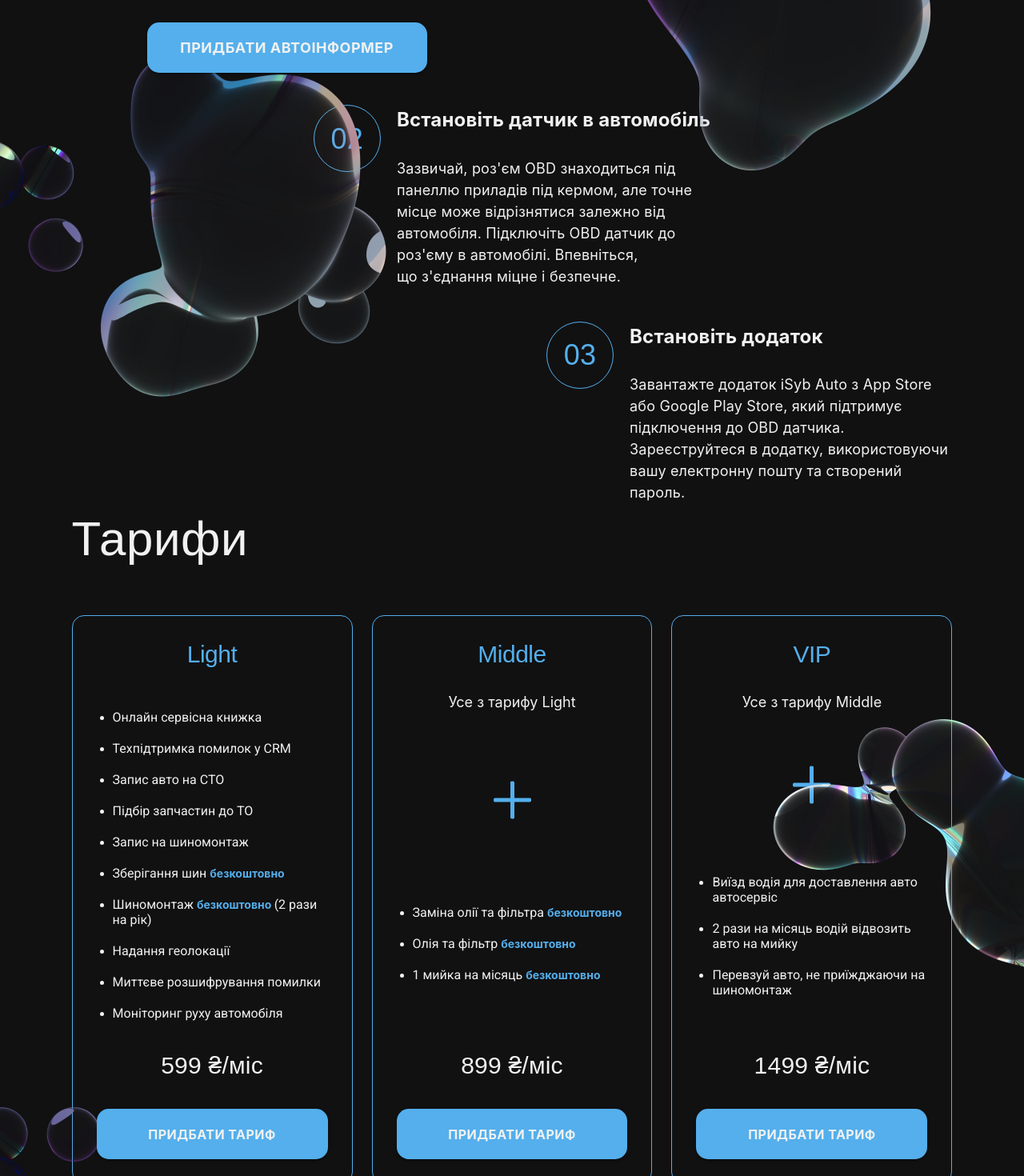
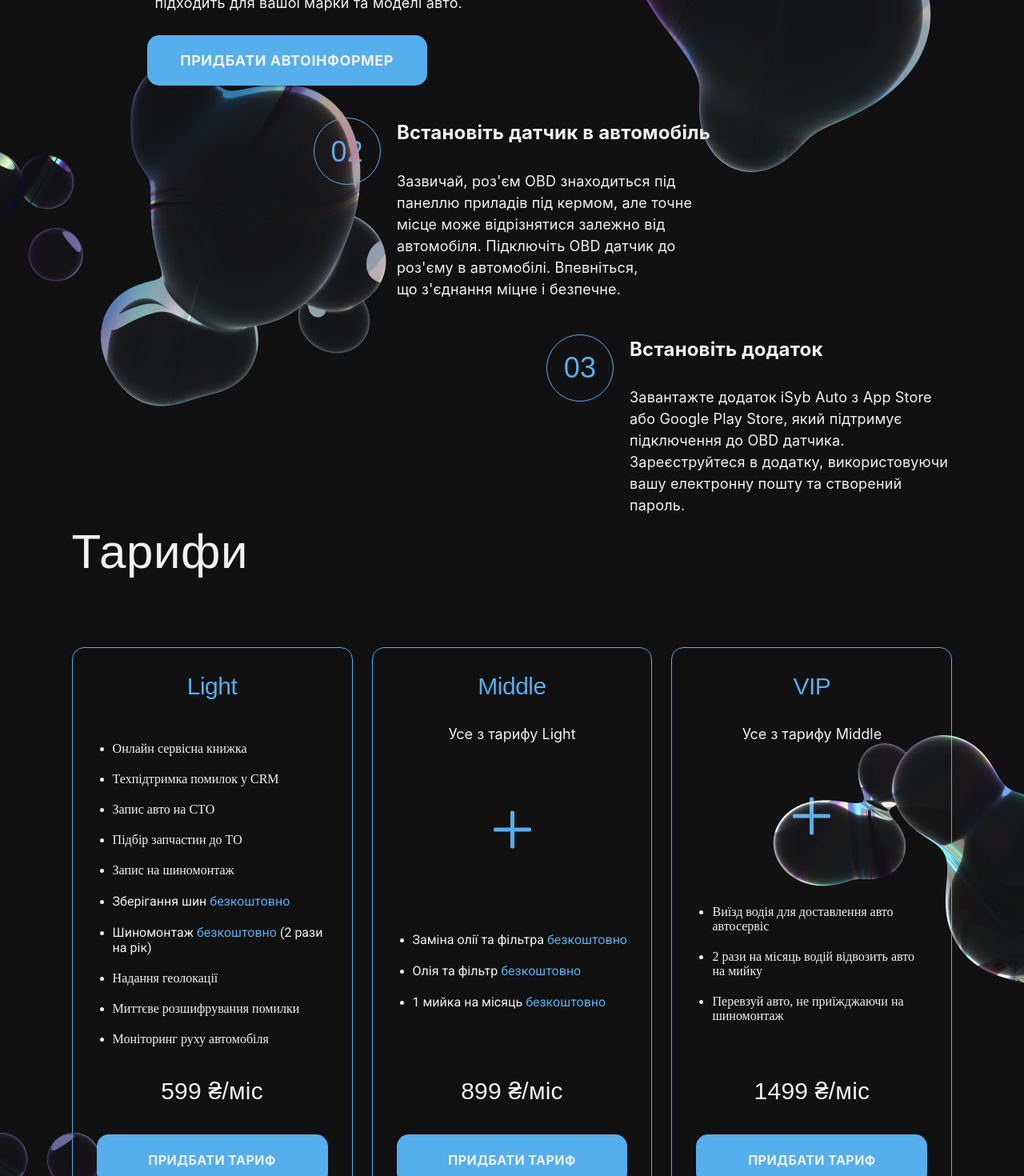
Before and after one commit to TM-OBD/obd_front, a React (Create React App) app in the folder frontend/: page / in a window 1280 px wide. Shown: the part 1200-2670 px from the top of the page at 80% size. Built offline with nearby package versions, Linux system fonts and the light colour scheme; a web font is replaced by a local one.

Commit message:
add some  adaptive to Tariffs and AboutUs block

```diff
--- a/frontend/src/components/Body/AboutUs/AboutUs.js
+++ b/frontend/src/components/Body/AboutUs/AboutUs.js
@@ -29,6 +29,18 @@ const StyledGrid = styled(Grid)`
   }
 `;
 
+const StyledBackgroundImage = styled(Box)`
+
+position: absolute;
+background-repeat: no-repeat;
+width: 100%;
+height: 100%;
+
+  @media(max-width: 600px){
+	display: none;
+  }
+`
+
 function AboutUs() {
   return (
     <Container id="AboutUs">
@@ -42,18 +54,14 @@ function AboutUs() {
       >
         Про нас
       </Typography>
-      <Box
+      <StyledBackgroundImage
         sx={{
-          position: "absolute",
           backgroundImage: `url(${Bubbles})`,
-          backgroundRepeat: "no-repeat",
           backgroundPosition: "left 100%",
           left: 0,
-          width: "100%",
-          height: "100%",
           zIndex: 1,
         }}
-      ></Box>
+      ></StyledBackgroundImage>
       <Grid
         container
         paddingTop={'50px'}
--- a/frontend/src/components/Body/HIW/HowItWorks.js
+++ b/frontend/src/components/Body/HIW/HowItWorks.js
@@ -19,6 +19,10 @@ const Container = styled(Box)`
   @media(max-width: 450px){
 	margin-top: 50px;
   }
+
+  @media(max-width: 375px){
+	padding: 0 5.5% 0 5.5%;
+  }
 `;
 
 const StyledButton = styled(Button)`
@@ -31,6 +35,43 @@ const StyledButton = styled(Button)`
   }
 `
 
+const StyledBackgroundImage = styled(Box)`
+
+position: absolute;
+background-repeat: no-repeat;
+width: 100%;
+height: 100%;
+
+  @media(max-width: 600px){
+	display: none;
+  }
+`
+const StyledTitle = styled(Typography)`
+
+@media(max-width: 375px){
+	width: 336px;
+	max-height: 50px;
+}
+`
+
+const StyledCircle = styled(Box)`
+
+display: flex;
+align-items: center;
+justify-content: center;
+width: 84px;
+height: 84px;
+border-radius: 100%;
+border: 1px solid;
+stroke-width: 1px;
+border-color: #54AFEC;
+
+@media(max-width: 375px){
+	width: 60px;
+	height: 60px;
+}
+`
+
 function HowItWorks() {
   return (
     <Container id="HIW">
@@ -39,43 +80,36 @@ function HowItWorks() {
           position: "relative",
         }}
       >
-        <Box
+        <StyledBackgroundImage
           sx={{
-            position: "absolute",
             backgroundImage: `url(${FirstBG})`,
-            backgroundRepeat: "no-repeat",
             backgroundPosition: "0px 75%",
 				marginLeft: '-15%',
-            width: "100%",
-            height: "100%",
 				zIndex: 3,
           }}
-        ></Box>
-        <Box
+        ></StyledBackgroundImage>
+        <StyledBackgroundImage
           sx={{
-            position: "absolute",
             backgroundImage: `url(${SecondBG})`,
-            backgroundRepeat: "no-repeat",
             backgroundPosition: "100% 10%",
-            width: "100%",
-            height: "100%",
           }}
-        ></Box>
-        <Typography
+        ></StyledBackgroundImage>
+        <StyledTitle
           fontFamily={"Unbounded, sans-serif"}
           fontWeight={"400"}
-			 fontSize={{ md: "60px", sm: '48px', xs: '36px'}}
+			 fontSize={{ md: "60px", sm: '48px', xs: '39px'}}
           sx={{
             color: (theme) => theme.palette.primary.main,
           }}
         >
           Як це працює
-        </Typography>
+        </StyledTitle>
         <Grid
           container
           spacing={2}
           flexDirection={"column"}
           paddingTop={{sm: "50px", xs: "30px"}}
+			 marginTop={0}
         >
           {blockData.map((item, index) => (
 				<>
@@ -86,34 +120,22 @@ function HowItWorks() {
                 display: "flex",
                 alignItems: "start",
 					 justifyContent: index === 0 ? 'start' : index === 1 ? 'center' : 'end',
-					 marginTop: index === 1 ? '24px' : '0px'
+					 marginTop: index === 1 ? '24px' : '0px',
               }}
             >
-              <Box
-                sx={{
-                  display: "flex",
-                  alignItems: "center",
-                  justifyContent: "center",
-                  width: "84px",
-                  height: "84px",
-                  borderRadius: "100%",
-                  border: "1px solid",
-                  strokeWidth: "1px",
-                  borderColor: (theme) => theme.palette.primary.borderBlue,
-                }}
-              >
+              <StyledCircle>
                 <Typography
                   variant="h6"
                   fontFamily={"Unbounded, sans-serif"}
                   fontWeight={"400"}
-                  fontSize={{sm: "36px", xs: '30'}}
+                  fontSize={{sm: "36px", xs: '25'}}
                   sx={{
                     color: (theme) => theme.palette.primary.borderBlue,
                   }}
                 >
                   {item.id}
                 </Typography>
-              </Box>
+              </StyledCircle>
               <Box paddingLeft={{sm: "20px", xs: '10px'}}>
                 <Typography
                   variant="h6"
@@ -122,6 +144,7 @@ function HowItWorks() {
                   fontSize={{sm: "24px", xs: '20px'}}
                   sx={{
                     color: (theme) => theme.palette.primary.main,
+						  display: 'flex',
                   }}
                 >
                   {item.title}
--- a/frontend/src/components/Body/Tarifs/Tariffs.js
+++ b/frontend/src/components/Body/Tarifs/Tariffs.js
@@ -20,7 +20,11 @@ const Container = styled(Box)`
   }
 
   @media(max-width: 450px){
-    margin-top: 50px;
+    margin-top: 60px;
+  }
+
+  @media(max-width: 375px){
+	padding: 0 5.5% 0 5.5%;
   }
 `;
 
@@ -46,6 +50,18 @@ const StyledButton = styled(Button)`
   }
 `
 
+const StyledBackgroundImage = styled(Box)`
+
+position: absolute;
+background-repeat: no-repeat;
+width: 100%;
+height: 100%;
+
+  @media(max-width: 600px){
+	display: none;
+  }
+`
+
 
 function Tariffs() {
   return (
@@ -53,45 +69,38 @@ function Tariffs() {
       <Typography
         fontFamily={"Unbounded, sans-serif"}
         fontWeight={"400"}
-        fontSize={{ md: "60px", sm: '48px', xs: '36px'}}
+        fontSize={{ md: "60px", sm: '48px', xs: '40px'}}
         sx={{
           color: (theme) => theme.palette.primary.main,
         }}
       >
         Тарифи
       </Typography>
-		<Box
+		<StyledBackgroundImage
   sx={{
-    position: "absolute",
     backgroundImage: `url(${FirstBB})`,
-    backgroundRepeat: "no-repeat",
     backgroundPosition: "left 100%",
     left: 0,
-    width: "100%",
-    height: "100%",
     zIndex: 1,
   }}
-></Box>
-<Box
+></StyledBackgroundImage>
+<StyledBackgroundImage
   sx={{
-    position: "absolute",
     backgroundImage: `url(${SecondBB})`,
-    backgroundRepeat: "no-repeat",
     backgroundPosition: "right 25%",
     right: 0,
-    width: "100%",
-    height: "100%",
     zIndex: 2,
   }}
-></Box>
+></StyledBackgroundImage>
       <Grid
         container
         spacing={3}
-        paddingTop={'50px'}
+        paddingTop={{md: '50px', sx: '30px'}}
 		  sx={{
               display: 'flex',
 				  justifyContent: 'center',
             }}
+			marginTop={0}
       >
         {TariffsData.map((item, index) => (
           <Grid
@@ -123,7 +132,7 @@ function Tariffs() {
               <Typography
                 fontFamily={"'Unbounded', sans-serif"}
                 fontWeight={'400'}
-                fontSize={{ md: "30px", sm: '25px', xs: '20px'}}
+                fontSize={{ md: "30px", sm: '26px', xs: '24px'}}
                 color={(theme) => theme.palette.primary.borderBlue}
                 variant="h1"
                 display={'center'}
@@ -137,7 +146,7 @@ function Tariffs() {
                     variant="h3"
                     fontFamily={"Inter, sans-serif"}
                     fontWeight={'400'}
-                    fontSize={{ md: "18px", sm: '16px', xs: '14px'}}
+                    fontSize={"18px"}
                     color={(theme) => theme.palette.primary.main}
                     display={'center'}
                     justifyContent={'center'}
@@ -160,25 +169,17 @@ function Tariffs() {
                   <LiComponent
                     key={index}
                   >
-                    {line.split(' ').map((word, wordIndex) => (
-      					word === 'безкоштовно' ? (
-							<Typography
-								key={wordIndex}
-								variant="inherit"
-								component="span"
-								sx={{
-									color: (theme) => theme.palette.primary.blue.light,
-									fontFamily: "'Inter', sans-serif",
-									fontWeight: 700,
-									fontSize: { md: "14px", sm: '12px', xs: '10px' }
-									}}
-							>
-									{word}{' '}
-								</Typography>
-								) : (
-								<span key={wordIndex}>{word} </span>
-								)
-							))}
+                    {line.includes('безкоштовно') ? (
+                      line.split(' ').map((word, wordIndex) => (
+                        word === 'безкоштовно' ? (
+                          <span key={wordIndex} style={{ color: '#54AFEC' }}>{word} </span>
+                        ) : (
+                          <span key={wordIndex}>{word} </span>
+                        )
+                      ))
+                    ) : (
+                      line
+                    )}
                   </LiComponent>
                 ))}
               </UlComponent>
```
